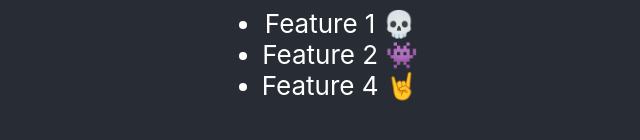
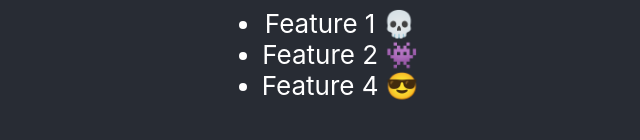
Before and after one commit to richistron/testing-examples-node, a React (Create React App) app: page / in a window 1280 px wide. Shown: the part 556-696 px from the top of the page, without its empty margins (320-960 px from the left). Built offline with nearby package versions, Linux system fonts and the light colour scheme.

Commit message:
new feature

```diff
--- a/src/App.js
+++ b/src/App.js
@@ -11,7 +11,7 @@ function App() {
           <li>Feature 1 💀</li>
           <li>Feature 2 👾</li>
           {/*<li>Feature 3 👽</li>*/}
-          <li>Feature 4 🤘</li>
+          <li>Feature 4 😎</li>
           {/*<li>Feature 5 💩</li>*/}
           {/*<li>Feature 6 👀</li>*/}
         </ul>
```
